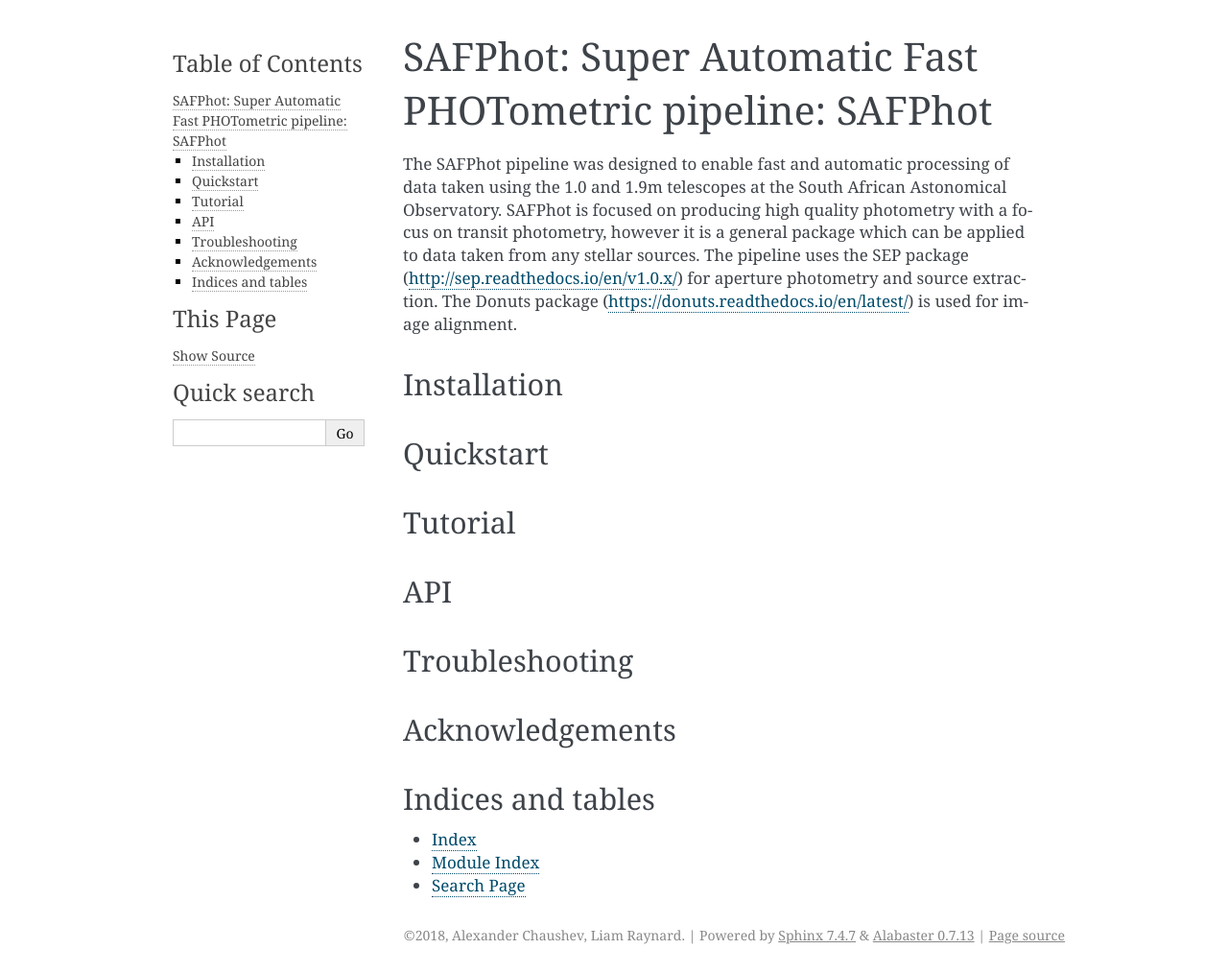
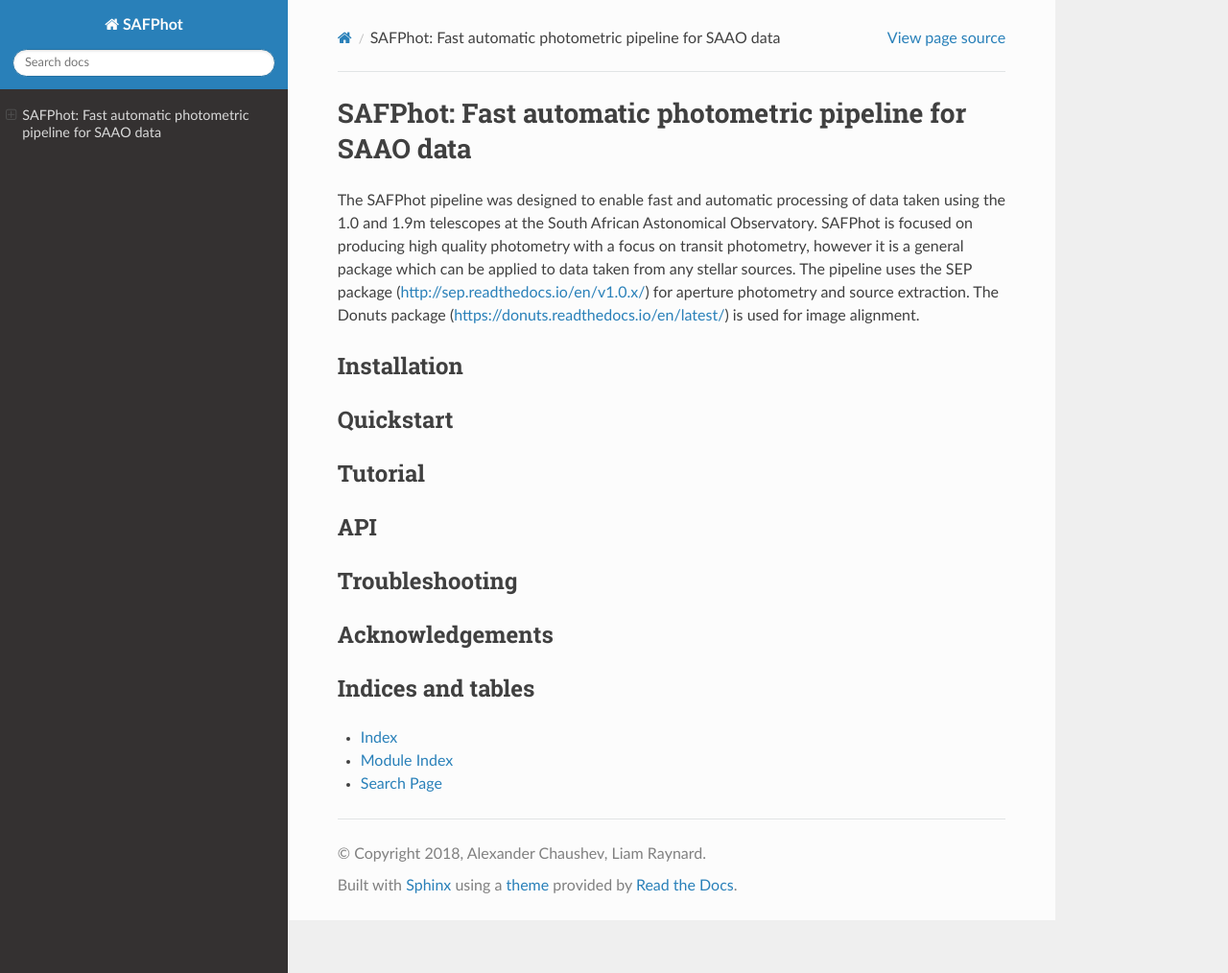
Before and after one commit to apchsh/SAFPhot, a Sphinx documentation site: the page built from docs/index.rst, in a window 1280 px wide and 1014 px high. Shown: the whole window at 96% size. Built offline with Sphinx 7.4.7 and the Read the Docs theme 2.0.0, drawn with Linux system fonts in a browser that asks for light colours.

Commit message:
Changes to documentation

```diff
--- a/docs/conf.py
+++ b/docs/conf.py
@@ -74,13 +74,28 @@ pygments_style = 'sphinx'
 # The theme to use for HTML and HTML Help pages.  See the documentation for
 # a list of builtin themes.
 #
-html_theme = 'alabaster'
+html_theme = 'sphinx_rtd_theme'
 
 # Theme options are theme-specific and customize the look and feel of a theme
 # further.  For a list of options available for each theme, see the
 # documentation.
 #
-# html_theme_options = {}
+html_theme_options = {
+    'canonical_url': '',
+    'analytics_id': '',
+    'logo_only': False,
+    'display_version': True,
+    'prev_next_buttons_location': 'bottom',
+    'style_external_links': False,
+    'vcs_pageview_mode': '',
+    # Toc options
+    'collapse_navigation': True,
+    'sticky_navigation': True,
+    'navigation_depth': 4,
+    'includehidden': True,
+    'titles_only': False
+}
+
 
 # Add any paths that contain custom static files (such as style sheets) here,
 # relative to this directory. They are copied after the builtin static files,
--- a/docs/index.rst
+++ b/docs/index.rst
@@ -3,7 +3,7 @@
    You can adapt this file completely to your liking, but it should at least
    contain the root `toctree` directive.
 
-SAFPhot: Super Automatic Fast PHOTometric pipeline: SAFPhot
+SAFPhot: Fast automatic photometric pipeline for SAAO data
 ===================================
 
 .. toctree::
```
